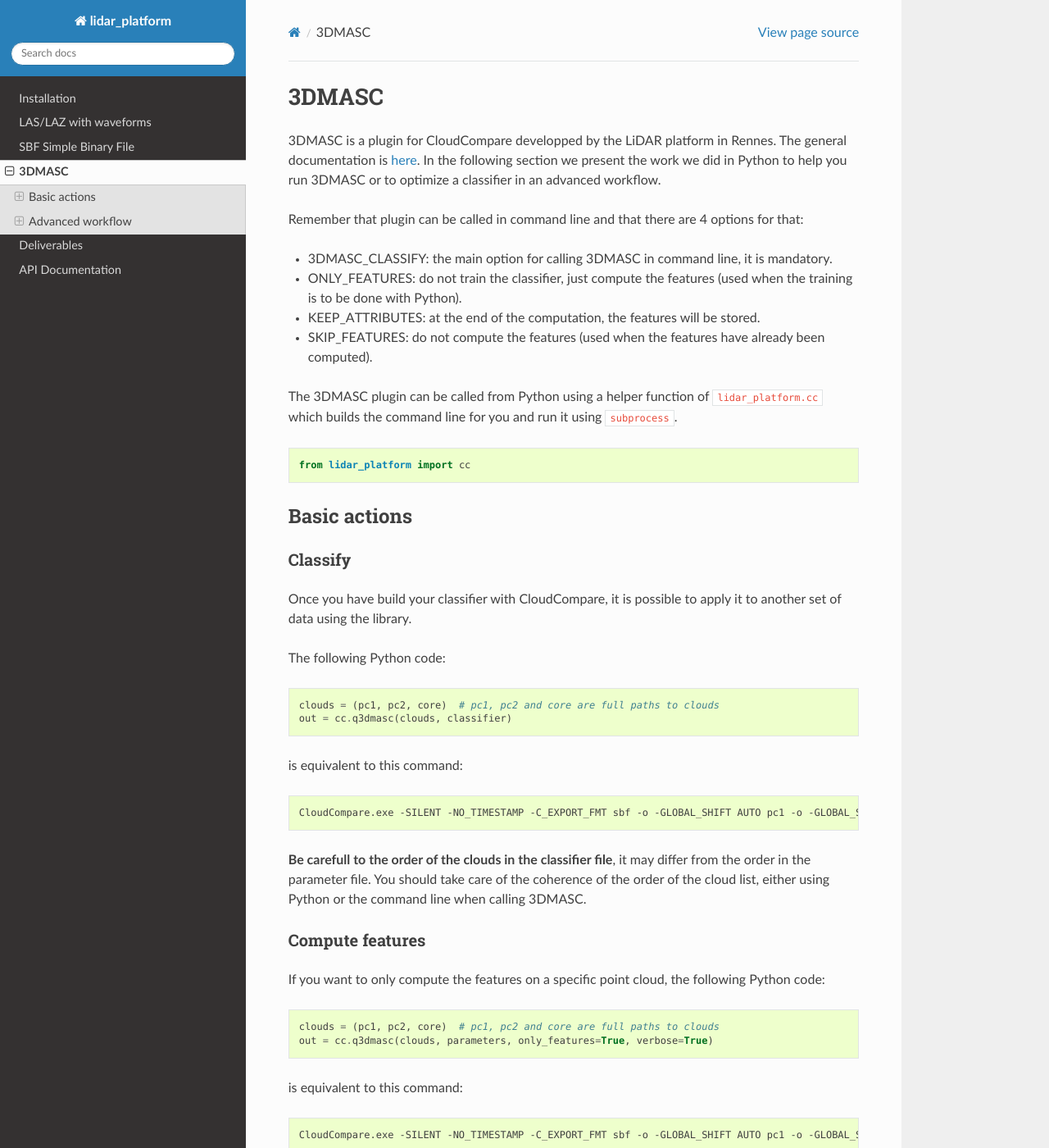
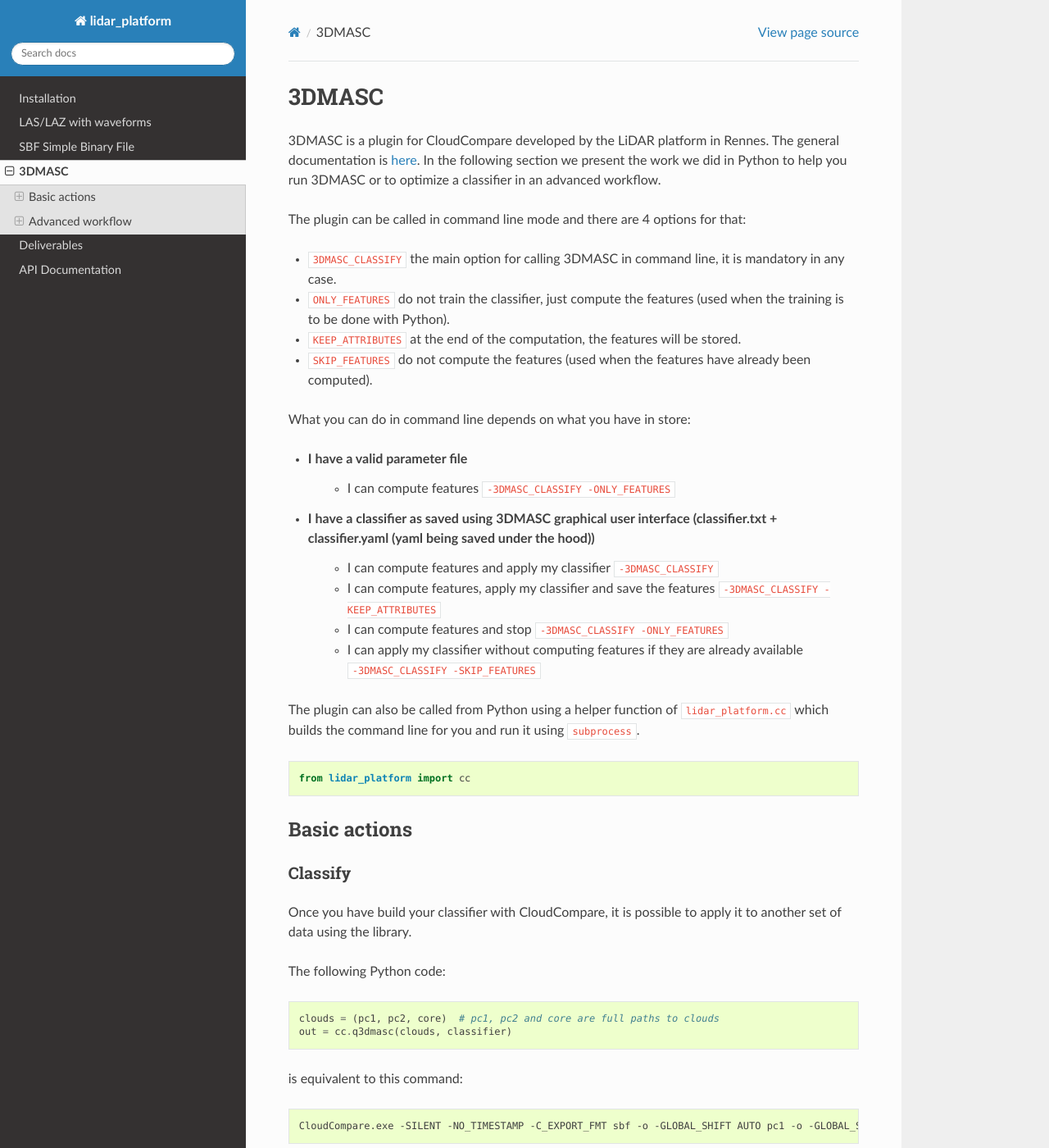
Before and after one commit to p-leroy/lidar_platform, a Sphinx documentation site: the page built from docs/3dmasc.rst, in a window 1280 px wide and 1400 px high. Shown: the whole window at 82% size. Built offline with Sphinx 7.4.7 and the Read the Docs theme 3.1.0, drawn with Linux system fonts in a browser that asks for light colours.

Commit message:
updates: sbf, 3dmasc doc, m3c2 + code cleaning

```diff
--- a/docs/3dmasc.rst
+++ b/docs/3dmasc.rst
@@ -4,16 +4,27 @@
 3DMASC
 ======
 
-3DMASC is a plugin for CloudCompare developped by the LiDAR platform in Rennes. The general documentation is `here <https://lidar.univ-rennes.fr>`_. In the following section we present the work we did in Python to help you run 3DMASC or to optimize a classifier in an advanced workflow.
+3DMASC is a plugin for CloudCompare developed by the LiDAR platform in Rennes. The general documentation is `here <https://lidar.univ-rennes.fr>`_. In the following section we present the work we did in Python to help you run 3DMASC or to optimize a classifier in an advanced workflow.
 
-Remember that plugin can be called in command line and that there are 4 options for that:
+The plugin can be called in command line mode and there are 4 options for that:
 
-- 3DMASC_CLASSIFY: the main option for calling 3DMASC in command line, it is mandatory.
-- ONLY_FEATURES: do not train the classifier, just compute the features (used when the training is to be done with Python).
-- KEEP_ATTRIBUTES: at the end of the computation, the features will be stored.
-- SKIP_FEATURES: do not compute the features (used when the features have already been computed).
+- ``3DMASC_CLASSIFY`` the main option for calling 3DMASC in command line, it is mandatory in any case.
+- ``ONLY_FEATURES`` do not train the classifier, just compute the features (used when the training is to be done with Python).
+- ``KEEP_ATTRIBUTES`` at the end of the computation, the features will be stored.
+- ``SKIP_FEATURES`` do not compute the features (used when the features have already been computed).
 
-The 3DMASC plugin can be called from Python using a helper function of ``lidar_platform.cc`` which builds the command line for you and run it
+What you can do in command line depends on what you have in store:
+
+- I have a valid parameter file
+    - I can compute features ``-3DMASC_CLASSIFY -ONLY_FEATURES``
+- I have a classifier as saved using 3DMASC graphical user interface (classifier.txt + classifier.yaml (yaml being saved under the hood))
+    - I can compute features and apply my classifier ``-3DMASC_CLASSIFY``
+    - I can compute features, apply my classifier and save the features ``-3DMASC_CLASSIFY -KEEP_ATTRIBUTES``
+    - I can compute features and stop ``-3DMASC_CLASSIFY -ONLY_FEATURES``
+    - I can apply my classifier without computing features if they are already available ``-3DMASC_CLASSIFY -SKIP_FEATURES``
+
+
+The plugin can also be called from Python using a helper function of ``lidar_platform.cc`` which builds the command line for you and run it
 using ``subprocess``.
 
 .. code-block::
--- a/lidar_platform/__init__.py
+++ b/lidar_platform/__init__.py
@@ -2,13 +2,13 @@
 Python package for point clouds data processing
 """
 
-from .tools import cc, gdal, las, las_fmt, misc, sbf
+from .tools import cc, gdal, las, las_fmt, misc, sbf, m3c2
 from .topo_bathymetry import bathymetry, sbet, water_surface
 from .config import global_shifts
 from .config.config import cc_std, cc_exe, cc_custom
 
 __title__ = "lidar_platform"
-__author__ = "Paul Leroy, Baptiste Feldmann"
+__author__ = "Paul Leroy, Baptiste Feldmann, Mathilde Letard"
 __credits__ = ["Paul Leroy", "Dimitri Lague", "Baptiste Feldmann", "OSUR LiDAR Platform"]
 __status__ = "Development"
 __url__ = "https://www.lidar.univ-rennes.fr"
```
Also changed, not shown: 5 other files.
